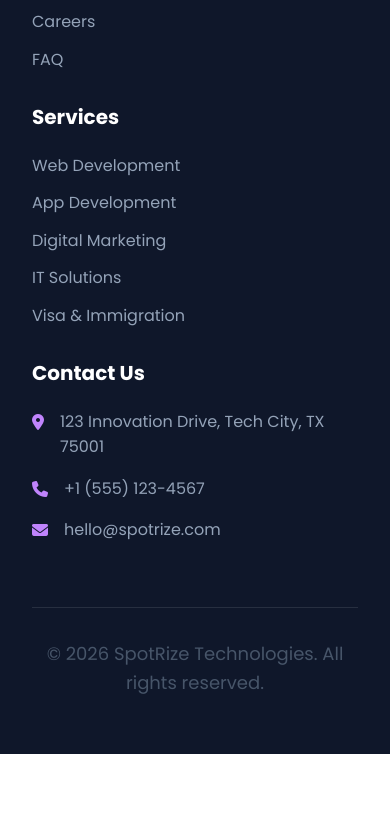
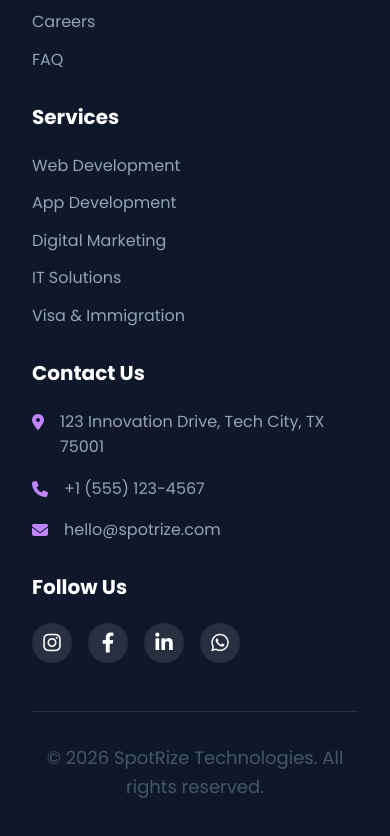
Before and after one commit to kumbhamsravan030/spotrize, a website: page index.html in a window 390 px wide. Shown: the part 7955-8791 px from the top of the page. Before the commit the page ends 8709 px from the top, so only its background shows below. Drawn offline with Linux system fonts and the light colour scheme.

Commit message:
Added social media links to mobile footer

```diff
--- a/script.js
+++ b/script.js
@@ -117,6 +117,13 @@
                 <span>hello@spotrize.com</span>
               </li>
             </ul>
+            <h3 style="margin-top: 2rem;">Follow Us</h3>
+            <div class="footer-socials">
+              <a href="#" target="_blank" aria-label="Instagram"><i class="fa-brands fa-instagram"></i></a>
+              <a href="#" target="_blank" aria-label="Facebook"><i class="fa-brands fa-facebook-f"></i></a>
+              <a href="#" target="_blank" aria-label="LinkedIn"><i class="fa-brands fa-linkedin-in"></i></a>
+              <a href="#" target="_blank" aria-label="WhatsApp"><i class="fa-brands fa-whatsapp"></i></a>
+            </div>
           </div>
         </div>
         <div class="footer-bottom">
--- a/styles.css
+++ b/styles.css
@@ -799,6 +799,31 @@
   border: 0;
 }
 
+.footer-socials {
+  display: flex;
+  gap: 1rem;
+  margin-top: 1rem;
+}
+
+.footer-socials a {
+  width: 40px;
+  height: 40px;
+  border-radius: 50%;
+  background: rgba(255, 255, 255, 0.1);
+  color: var(--white);
+  display: flex;
+  align-items: center;
+  justify-content: center;
+  font-size: 1.25rem;
+  transition: var(--transition);
+}
+
+.footer-socials a:hover {
+  background: var(--gradient);
+  transform: translateY(-3px);
+  color: var(--white);
+}
+
 /* Animations */
 .fade-in-up {
   opacity: 0;
```
